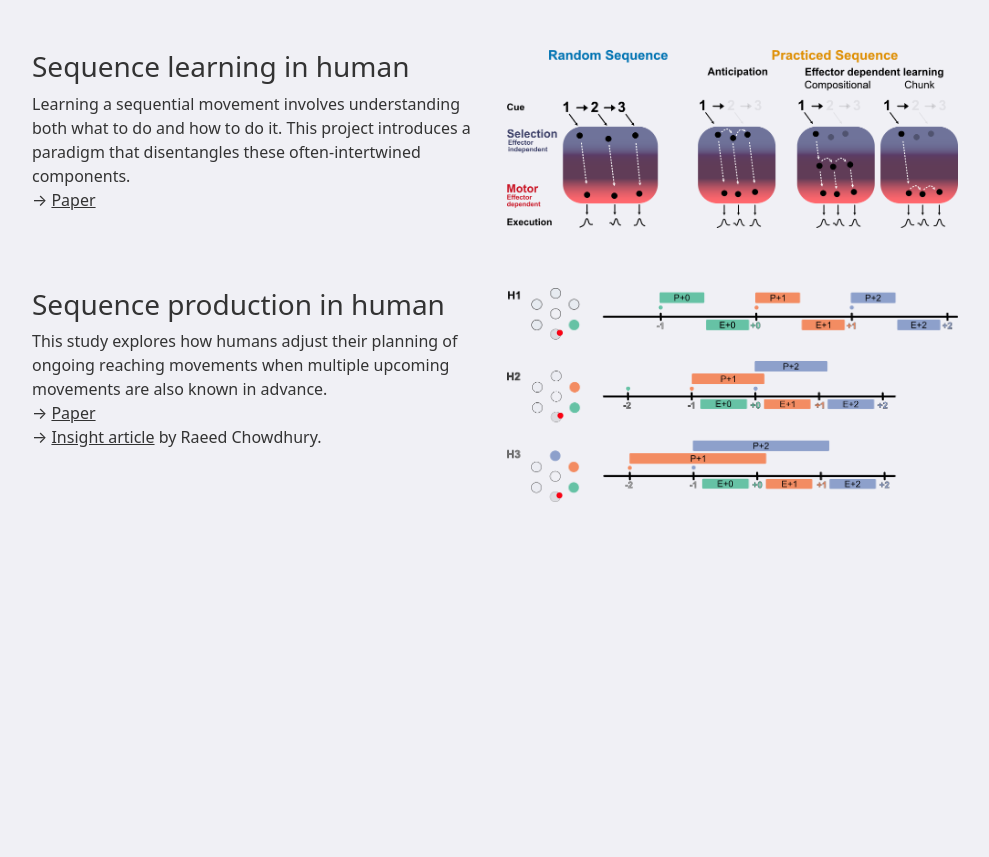
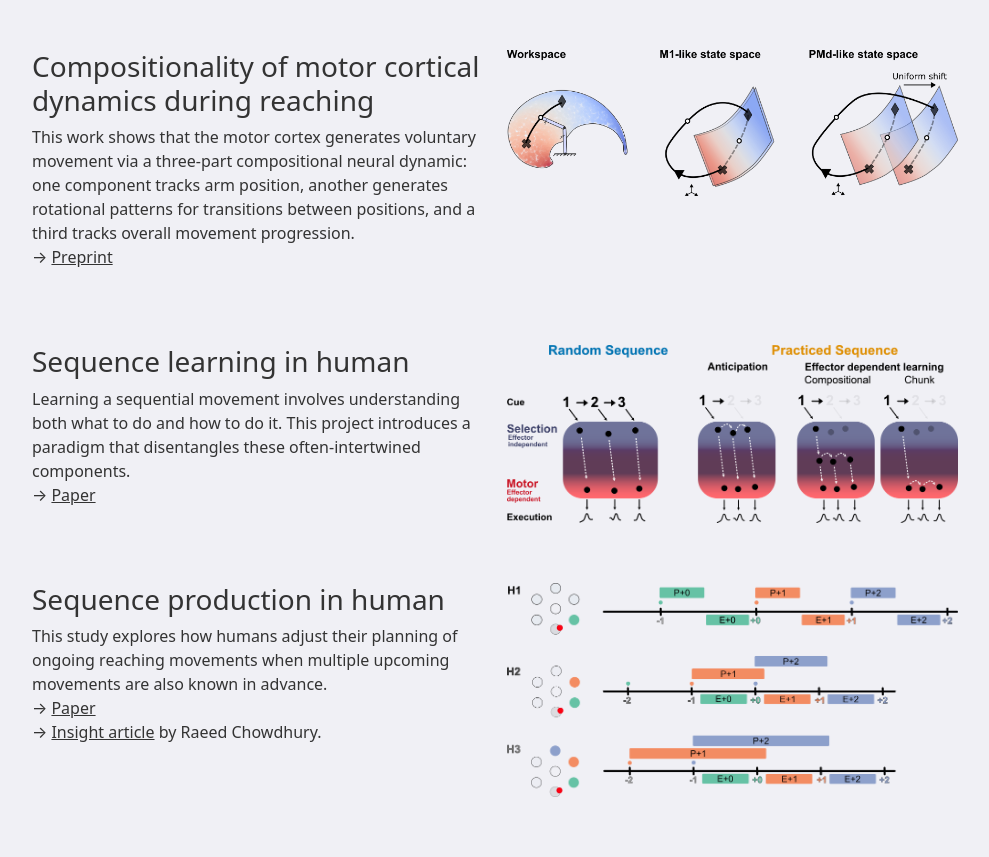
Before and after one commit to mehrdadkashefi/website, a PHP site: page / in a window 1280 px wide. Shown: the part 40-897 px from the top of the page, without its empty margins (50-1039 px from the left). Before the commit the page ends 542 px from the top, so only its background shows below. Run offline with PHP 8.4, Linux system fonts and the light colour scheme.

Commit message:
Added tracking plus point2point paper

```diff
--- a/index.php
+++ b/index.php
@@ -1,6 +1,16 @@
 <!doctype html>
 <html lang="en">
   <head>
+  <!-- Google tag (gtag.js) -->
+  <script async src="https://www.googletagmanager.com/gtag/js?id=G-YLMYJ5T1TQ"></script>
+  <script>
+    window.dataLayer = window.dataLayer || [];
+    function gtag(){dataLayer.push(arguments);}
+    gtag('js', new Date());
+
+    gtag('config', 'G-YLMYJ5T1TQ');
+  </script>
+    </script>
     <meta charset="utf-8">
     <meta name="viewport" content="width=device-width, initial-scale=1">
     <link rel="stylesheet" href="bootstrap.css">
@@ -18,7 +28,20 @@
         </span>
         <!--  <a class="nav-link disabled" href="#" tabindex="-1" aria-disabled="true">Disabled</a> -->
     </nav>
-
+    <!--                -->
+     <div class="container">
+      <div class="row">
+        <div class="col-sm-5">
+          <h3>Compositionality of motor cortical dynamics during reaching</h3>
+          <p>This work shows that the motor cortex generates voluntary movement via a three-part compositional neural dynamic: one component tracks arm position, another generates rotational patterns for transitions between positions, and a third tracks overall movement progression.<br>
+          &rarr; <a href="https://www.biorxiv.org/content/10.1101/2025.09.04.674069v1" target="_blank">Preprint</a><br>
+          </div>
+        <div class="col-sm-5">
+          <img src="data/point2point.png"  class="img-fluid">
+        </div>
+      </div>
+    </div>
+    <!--                -->
     <div class="container">
       <div class="row">
         <div class="col-sm-5">
@@ -31,6 +54,7 @@
         </div>
       </div>
     </div>
+    <!--                -->
     <div class="container">
       <div class="row">
         <div class="col-sm-5">
```
Also changed, not shown: about.php (+9 -0 lines), blog.php (+9 -0 lines), data/point2point.png (added), 1 other file.
